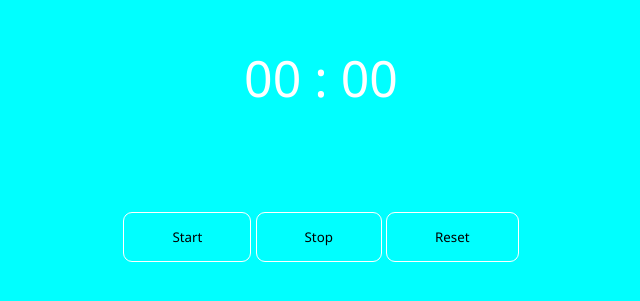
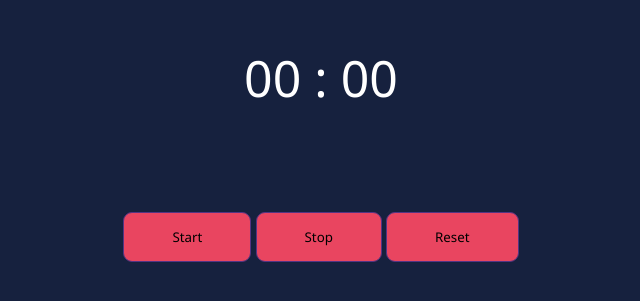
Before and after one commit to rayback00001/Stopwatch, a plain HTML site: page index.html in a window 1280 px wide. Shown: the part 247-548 px from the top of the page, without its empty margins (319-959 px from the left). Drawn offline with Linux system fonts and the light colour scheme.

Commit message:
added new colors

```diff
--- a/scss/main.scss
+++ b/scss/main.scss
@@ -8,7 +8,7 @@
     display: flex;
     justify-content: center;
     align-items: center;
-    background-color: aqua;
+    background-color: #16213E;
     height: 100vh;
     width: 100%;
     position: absolute;
@@ -23,8 +23,8 @@
 }
 
 button{
-    background-color: transparent;
-    border: 1px solid white;
+    background-color:#E94560;
+    border: 1px solid #533483;
     padding: 15px 48px;
     border-radius: 9px;
     cursor: pointer;
@@ -34,4 +34,5 @@ button{
 
 button:hover{
     border-color: black;
+
 }
```
Also changed, not shown: scss/main.css, 1 other file.
